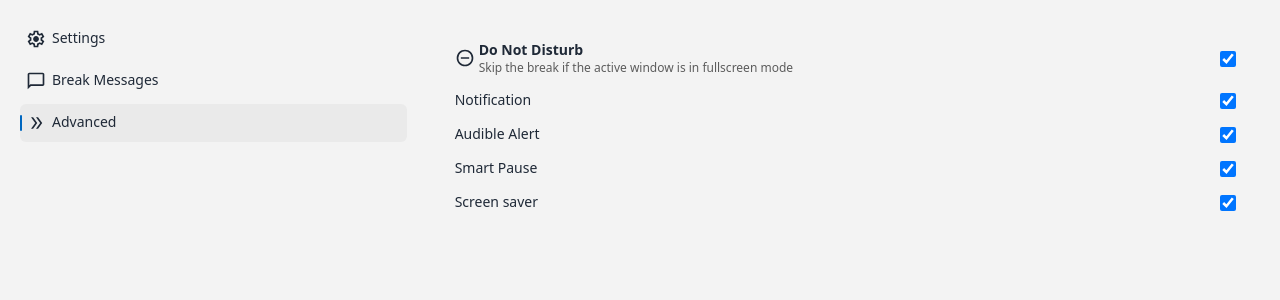
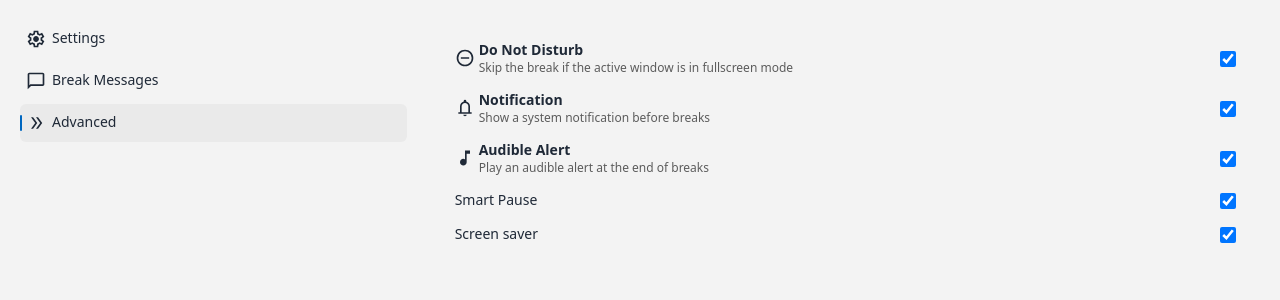
Before and after one commit to Mehdi-Saadi/break-reminder-vue, a Vue app: page /advanced in a window 1280 px wide. Shown: the top 300 px of the page. Built offline with nearby package versions, Linux system fonts and the light colour scheme.

Commit message:
update setting styles

```diff
--- a/src/views/Advanced.vue
+++ b/src/views/Advanced.vue
@@ -2,6 +2,8 @@
 import CheckboxButton from '@/components/ui/buttons/CheckboxButton.vue';
 import DoNotDisturbOnIcon from '@/components/ui/icons/DoNotDisturbOnIcon.vue';
 import SettingItem from '@/components/setting/SettingItem.vue';
+import MusicNoteIcon from '@/components/ui/icons/MusicNoteIcon.vue';
+import NotificationsIcon from '@/components/ui/icons/NotificationsIcon.vue';
 </script>
 
 <template>
@@ -26,7 +28,16 @@ import SettingItem from '@/components/setting/SettingItem.vue';
     </SettingItem>
     <SettingItem>
       <template #text>
-        Notification
+        <div class="flex items-center space-x-1">
+          <!-- icon -->
+          <NotificationsIcon class="size-5" />
+
+          <!-- text -->
+          <div class="flex flex-col">
+            <div class="font-semibold">Notification</div>
+            <div class="text-xs text-[#5c5c5c] dark:text-[#cccccc]">Show a system notification before breaks</div>
+          </div>
+        </div>
       </template>
 
       <template #button>
@@ -35,7 +46,16 @@ import SettingItem from '@/components/setting/SettingItem.vue';
     </SettingItem>
     <SettingItem>
       <template #text>
-        Audible Alert
+        <div class="flex items-center space-x-1">
+          <!-- icon -->
+          <MusicNoteIcon class="size-5" />
+
+          <!-- text -->
+          <div class="flex flex-col">
+            <div class="font-semibold">Audible Alert</div>
+            <div class="text-xs text-[#5c5c5c] dark:text-[#cccccc]">Play an audible alert at the end of breaks</div>
+          </div>
+        </div>
       </template>
 
       <template #button>
```
